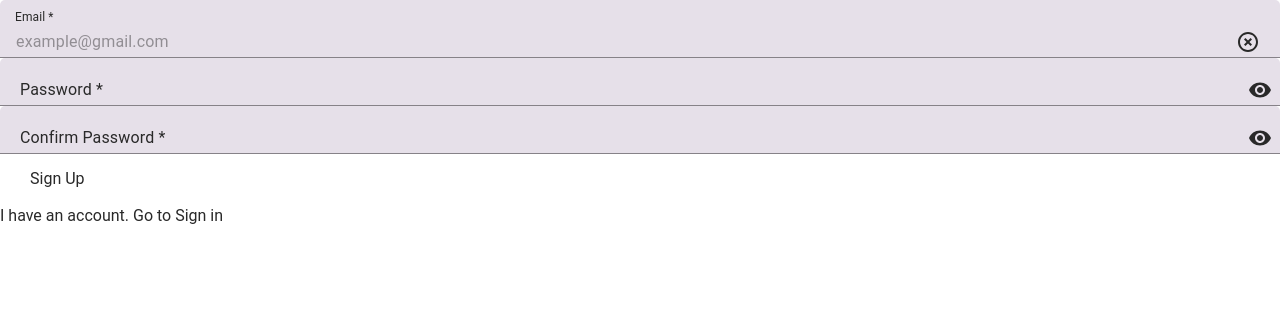
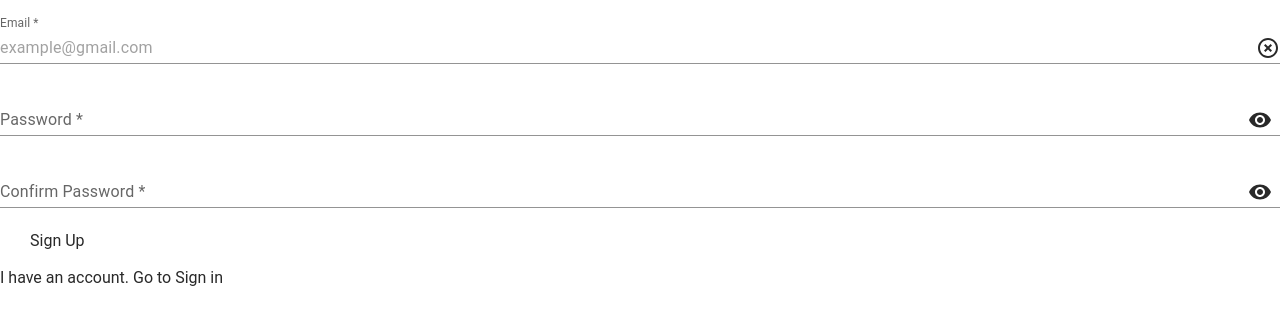
Before and after one commit to tetiana-kozak/restaurant-booking-system, a React (Create React App) app: page /sign-up in a window 1280 px wide. Shown: the top 324 px of the page. Built offline with nearby package versions, Linux system fonts and the light colour scheme.

Commit message:
fix: styles

```diff
--- /dev/null
+++ b/src/components/Inputs/InputsStandard.scss
@@ -0,0 +1,42 @@
+@tailwind base;
+@tailwind components;
+@tailwind utilities;
+
+.inputs-standard {
+  .MuiFormControl-root {
+    @apply my-0  rounded-t-sm;
+  }
+
+  .MuiInputLabel-root {
+    @apply text-text-color text-normal pl-20 pt-8 leading-6;
+  }
+
+  .MuiTextField-root {
+    @apply bg-input-bg;
+  }
+
+  .MuiInputBase-input {
+    @apply pt-0 pl-16 pb-8 pr-36;
+  }
+
+  label + .MuiInput-root {
+    @apply mt-24;
+  }
+
+  .MuiFormHelperText-root {
+    @apply text-error pl-16  m-0 p-0;
+  }
+
+  .input-clear-icon,
+  .MuiSelect-icon {
+    @apply absolute right-0 -top-8 mr-12 cursor-pointer;
+  }
+
+  .input-clear-icon.icon-error {
+    @apply fill-error;
+  }
+
+  .css-1rb63tl-MuiInputBase-root-MuiInput-root {
+    @apply items-start;
+  }
+}
--- a/src/components/Inputs/TextInput/TextInput.scss
+++ /dev/null
@@ -1,38 +0,0 @@
-@tailwind base;
-@tailwind components;
-@tailwind utilities;
-
-.MuiFormControl-root {
-  @apply my-0 bg-input-bg rounded-t-sm;
-}
-
-.MuiInputLabel-root {
-  @apply text-text-color text-normal pl-20;
-}
-
-.MuiTextField-root {
-  @apply mt-10;
-}
-
-.css-1x51dt5-MuiInputBase-input-MuiInput-input,
-.MuiInputBase-inputMultiline,
-.MuiSelect-select {
-  @apply pl-16;
-}
-
-.MuiFormHelperText-root {
-  @apply text-error pl-16  m-0 p-0 absolute bottom-[-20px] left-0;
-}
-
-.input-clear-icon,
-.MuiSelect-icon {
-  @apply mr-20 cursor-pointer;
-}
-
-.input-clear-icon.icon-error {
-  @apply fill-error;
-}
-
-.css-1rb63tl-MuiInputBase-root-MuiInput-root {
-  @apply items-start;
-}
--- a/src/components/Inputs/TextInput/TextInput.tsx
+++ b/src/components/Inputs/TextInput/TextInput.tsx
@@ -1,7 +1,7 @@
 import { FormControl, FormHelperText, TextField } from '@mui/material'
 import HighlightOffIcon from '@mui/icons-material/HighlightOff'
 import { useField } from 'formik'
-import './TextInput.scss'
+import '../InputsStandard.scss'
 
 type Props = {
   label: string
@@ -15,7 +15,7 @@
   const isError = meta.touched && meta.error
 
   return (
-    <FormControl variant="standard" margin="normal" fullWidth className="input">
+    <FormControl variant="standard" margin="normal" fullWidth>
       <TextField
         {...field}
         {...props}
--- a/src/components/Modals/EditRestaurantModal/ModalContainer/ModalContainer.scss
+++ b/src/components/Modals/EditRestaurantModal/ModalContainer/ModalContainer.scss
@@ -4,7 +4,7 @@
 
 @layer components {
   .main-modal_title {
-    @apply text-xLarge font-normal leading-9;
+    @apply text-xLarge font-normal leading-9 p-40;
   }
 }
 
@@ -16,10 +16,6 @@
   @apply w-552;
 }
 
-.MuiDialogTitle-root {
-  @apply p-40;
-}
-
 .modal-actions {
   @apply p-40 justify-center;
 }
--- a/src/components/Modals/EditRestaurantModal/ModalContainer/ModalContainer.tsx
+++ b/src/components/Modals/EditRestaurantModal/ModalContainer/ModalContainer.tsx
@@ -37,7 +37,7 @@
 }: Props) => {
   const dispatch = useAppDispatch()
   return (
-    <Dialog open={openModal} onClose={handleClose} className="main-modal">
+    <Dialog open={openModal} onClose={handleClose} className="main-modal ">
       <Formik
         initialValues={{
           title: selectedRestaurant?.title || '',
@@ -65,7 +65,7 @@
           return (
             <Form className="w-full">
               <DialogTitle className="main-modal_title">{title}</DialogTitle>
-              <DialogContent className="px-40 pb-0">
+              <DialogContent className="px-40 pb-0 h-350">
                 <RestaurantInfoForm
                   handleClose={handleClose}
                   selectedRestaurant={selectedRestaurant}
--- a/src/components/Modals/EditRestaurantModal/RestaurantInfoForm/RestaurantInfoForm.tsx
+++ b/src/components/Modals/EditRestaurantModal/RestaurantInfoForm/RestaurantInfoForm.tsx
@@ -12,8 +12,7 @@
 
 const RestaurantInfoForm = ({}: Props) => {
   return (
-    <>
-      <div className="main-modal_inputs">
+    <div className="main-modal_inputs inputs-standard">
       <TextInput
         name={'title'}
         id={'restaurant-name-input'}
@@ -48,7 +47,6 @@
         placeholder={'Введіть короткий опис закладу'}
       />
     </div>
-    </>
   )
 }
 export default RestaurantInfoForm
--- a/tailwind.config.js
+++ b/tailwind.config.js
@@ -35,12 +35,16 @@
         5: '5px',
         8: '8px',
         10: '10px',
+        12: '12px',
         13: '13px',
         16: '16px',
         20: '20px',
+        24: '24px',
         30: '30px',
+        36: '36px',
         40: '40px',
         50: '50px',
+        350: '350px',
         552: '552px',
         600: '600px',
       },
```
Also changed, not shown: src/components/Inputs/TextInput/SelectInput.tsx (+7 -1 lines). Lines whose indentation alone changed are shown as unchanged.
